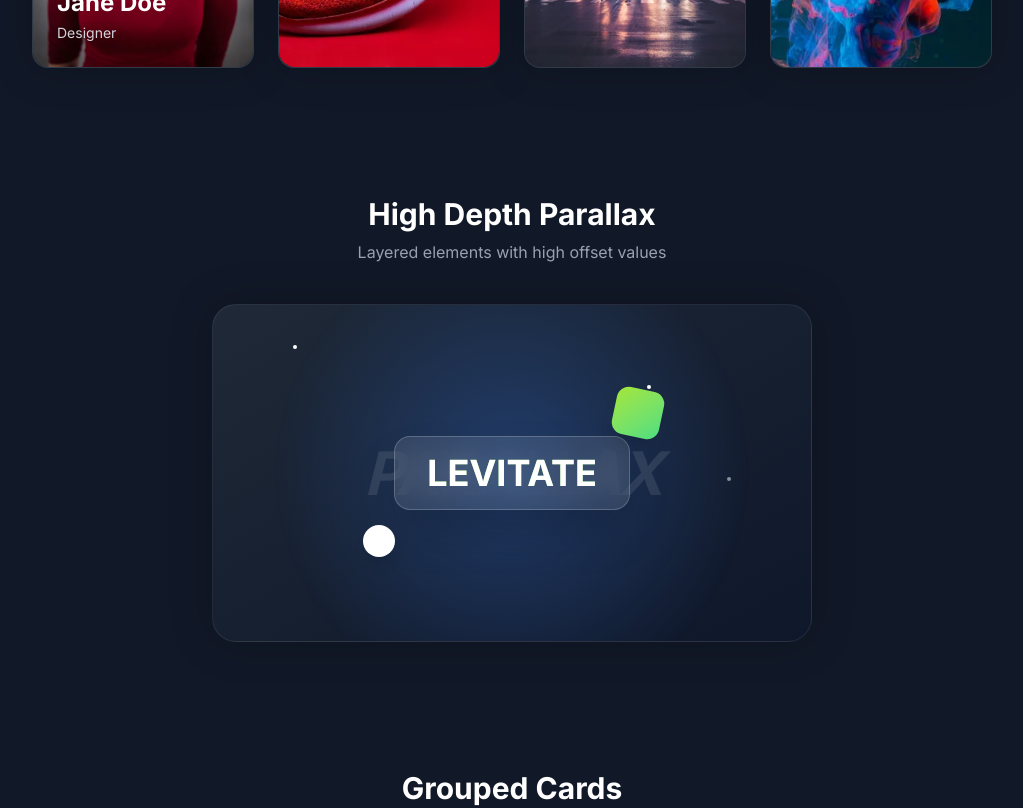
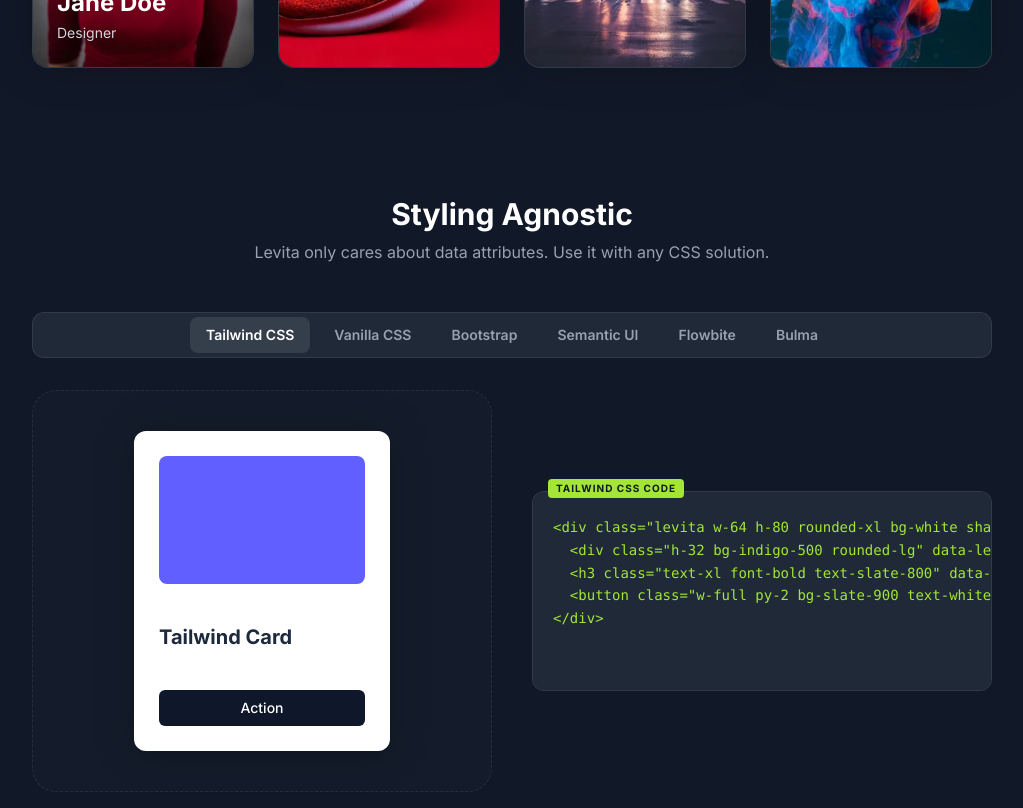
Before and after one commit to Jeromearsene/levita, a Preact app in the folder demo/: page / in a window 1280 px wide. Shown: the part 1200-2008 px from the top of the page, without its empty margins (128-1151 px from the left). Built offline with nearby package versions, Linux system fonts and the light colour scheme; no server answers.

Commit message:
feat(demo): add CSS frameworks showcase

```diff
--- a/demo/src/App.tsx
+++ b/demo/src/App.tsx
@@ -1,5 +1,6 @@
 import "levita-js/style.css";
 import { Accelerometer } from "./components/Accelerometer";
+import { CssFrameworks } from "./components/CssFrameworks";
 import { Footer } from "./components/Footer";
 import { GroupedCards } from "./components/GroupedCards";
 import { Hero } from "./components/Hero";
@@ -16,6 +17,7 @@ export function App() {
 		<>
 			<Hero />
 			<Showcase />
+			<CssFrameworks />
 			<HighDepth />
 			<GroupedCards />
 			<Playground />
--- /dev/null
+++ b/demo/src/components/CssFrameworks.tsx
@@ -0,0 +1,258 @@
+import { useState } from "preact/hooks";
+import { Tilt } from "./Tilt";
+
+/**
+ * Interface representing a CSS framework example.
+ */
+interface CssExample {
+	id: string;
+	name: string;
+	code: string;
+	render: () => JSX.Element;
+}
+
+/**
+ * Section demonstrating that Levita is agnostic to styling solutions.
+ * It showcases the library working with various popular CSS frameworks.
+ */
+export function CssFrameworks() {
+	const [activeTab, setActiveTab] = useState("tailwind");
+
+	const frameworks: CssExample[] = [
+		{
+			id: "tailwind",
+			name: "Tailwind CSS",
+			code: `<div class="levita w-64 h-80 rounded-xl bg-white shadow-lg p-6 flex flex-col justify-between">
+  <div class="h-32 bg-indigo-500 rounded-lg" data-levita-offset="20"></div>
+  <h3 class="text-xl font-bold text-slate-800" data-levita-offset="40">Tailwind Card</h3>
+  <button class="w-full py-2 bg-slate-900 text-white rounded-md text-sm font-medium">Action</button>
+</div>`,
+			render: () => (
+				<div class="w-64 h-80 rounded-xl bg-white shadow-lg p-6 flex flex-col justify-between border border-white/10">
+					<div class="h-32 bg-indigo-500 rounded-lg" data-levita-offset="20"></div>
+					<h3 class="text-xl font-bold text-slate-800" data-levita-offset="40">
+						Tailwind Card
+					</h3>
+					<button
+						type="button"
+						class="w-full py-2 bg-slate-900 text-white rounded-md text-sm font-medium pointer-events-none"
+					>
+						Action
+					</button>
+				</div>
+			),
+		},
+		{
+			id: "vanilla",
+			name: "Vanilla CSS",
+			code: `.card {
+  width: 256px; height: 320px; padding: 24px;
+  background: #1e293b; border-radius: 16px;
+  color: white; border: 1px solid #334155;
+}
+.inner {
+  height: 120px; background: #38bdf8;
+  border-radius: 8px; margin-bottom: 16px;
+}
+
+<div class="levita card">
+  <div class="inner" data-levita-offset="30"></div>
+  <h3 data-levita-offset="50">Vanilla CSS</h3>
+</div>`,
+			render: () => (
+				<div
+					style={{
+						width: "256px",
+						height: "320px",
+						padding: "24px",
+						background: "#1e293b",
+						borderRadius: "16px",
+						color: "white",
+						border: "1px solid #334155",
+					}}
+				>
+					<div
+						style={{
+							height: "128px",
+							background: "#38bdf8",
+							borderRadius: "8px",
+							marginBottom: "16px",
+						}}
+						data-levita-offset="30"
+					></div>
+					<h3 style={{ fontSize: "1.25rem", fontWeight: "bold" }} data-levita-offset="50">
+						Vanilla CSS
+					</h3>
+				</div>
+			),
+		},
+		{
+			id: "bootstrap",
+			name: "Bootstrap",
+			code: `<div class="levita card border-0 shadow-sm" style="width: 16rem;">
+  <div class="card-body">
+    <div class="bg-primary rounded mb-3" style="height: 100px;" data-levita-offset="25"></div>
+    <h5 class="card-title" data-levita-offset="45">Bootstrap Card</h5>
+    <p class="card-text text-muted small">Built with standard Bootstrap classes.</p>
+    <a href="#" class="btn btn-primary btn-sm">Explore</a>
+  </div>
+</div>`,
+			render: () => (
+				<div class="w-64 h-80 bg-white rounded-lg shadow-md p-0 flex flex-col overflow-hidden">
+					<div class="p-4 flex flex-col h-full">
+						<div class="bg-blue-600 rounded mb-3 h-24 w-full" data-levita-offset="25"></div>
+						<h5 class="text-slate-900 font-bold text-lg mb-2" data-levita-offset="45">
+							Bootstrap Card
+						</h5>
+						<p class="text-slate-500 text-xs mb-4">Built with standard Bootstrap classes.</p>
+						<div class="mt-auto">
+							<span class="inline-block px-3 py-1.5 bg-blue-600 text-white rounded text-sm font-medium">
+								Explore
+							</span>
+						</div>
+					</div>
+				</div>
+			),
+		},
+		{
+			id: "semantic",
+			name: "Semantic UI",
+			code: `<div class="levita ui card">
+  <div class="image">
+    <div class="ui placeholder segment h-32" data-levita-offset="20"></div>
+  </div>
+  <div class="content">
+    <a class="header" data-levita-offset="40">Semantic UI</a>
+    <div class="meta"><span>Library</span></div>
+  </div>
+</div>`,
+			render: () => (
+				<div class="w-64 h-80 bg-white rounded border border-slate-200 shadow-sm overflow-hidden">
+					<div class="h-40 bg-slate-100 flex items-center justify-center border-b border-slate-200">
+						<div class="w-48 h-24 bg-slate-200 rounded" data-levita-offset="20"></div>
+					</div>
+					<div class="p-4">
+						<h3 class="text-slate-900 font-bold text-lg" data-levita-offset="40">
+							Semantic UI
+						</h3>
+						<p class="text-slate-400 text-sm mt-1">Library Example</p>
+					</div>
+				</div>
+			),
+		},
+		{
+			id: "flowbite",
+			name: "Flowbite",
+			code: `<div class="levita max-w-sm p-6 bg-white border border-gray-200 rounded-lg shadow dark:bg-gray-800 dark:border-gray-700">
+    <div class="w-10 h-10 mb-3 text-gray-500" data-levita-offset="30">
+        <svg fill="currentColor" viewBox="0 0 20 20">...</svg>
+    </div>
+    <h5 class="mb-2 text-2xl font-semibold tracking-tight text-gray-900 dark:text-white" data-levita-offset="50">Need help?</h5>
+    <p class="mb-3 font-normal text-gray-500 dark:text-gray-400">Flowbite component style.</p>
+</div>`,
+			render: () => (
+				<div class="w-64 h-80 p-6 bg-slate-800 border border-slate-700 rounded-lg shadow-xl flex flex-col">
+					<div
+						class="w-12 h-12 mb-4 text-slate-400 bg-slate-700 rounded-lg flex items-center justify-center"
+						data-levita-offset="30"
+					>
+						<svg
+							class="w-6 h-6"
+							fill="currentColor"
+							viewBox="0 0 20 20"
+							xmlns="http://www.w3.org/2000/svg"
+						>
+							<title>Help Icon</title>
+							<path d="M11 3a1 1 0 10-2 0v1a1 1 0 102 0V3zM15.657 5.757a1 1 0 00-1.414-1.414l-.707.707a1 1 0 001.414 1.414l.707-.707zM18 10a1 1 0 01-1 1h-1a1 1 0 110-2h1a1 1 0 011 1zM5.05 6.464A1 1 0 106.464 5.05l-.707-.707a1 1 0 00-1.414 1.414l.707.707zM5 10a1 1 0 01-1 1H3a1 1 0 110-2h1a1 1 0 011 1zM8 16v-1a1 1 0 112 0v1a1 1 0 11-2 0zM13.536 14.95a1 1 0 011.414 0l.707.707a1 1 0 11-1.414 1.414l-.707-.707a1 1 0 010-1.414zM16.121 17.243L16.121 17.243a1 1 0 01-1.414 0l-.707-.707a1 1 0 111.414-1.414l.707.707a1 1 0 010 1.414zM4.929 16.364l.707.707a1 1 0 01-1.414 1.414l-.707-.707a1 1 0 011.414-1.414z"></path>
+						</svg>
+					</div>
+					<h5 class="mb-2 text-2xl font-bold tracking-tight text-white" data-levita-offset="50">
+						Need help?
+					</h5>
+					<p class="font-normal text-slate-400 text-sm">Flowbite component style.</p>
+				</div>
+			),
+		},
+		{
+			id: "bulma",
+			name: "Bulma",
+			code: `<div class="levita box">
+  <article class="media">
+    <div class="media-content">
+      <div class="content">
+        <p data-levita-offset="20">
+          <strong>Bulma CSS</strong> <small>@bulma</small>
+          <br>
+          Leveraging the modern flexbox-based framework.
+        </p>
+      </div>
+    </div>
+  </article>
+</div>`,
+			render: () => (
+				<div class="w-64 h-80 bg-white rounded-md shadow p-6 flex flex-col border border-slate-200">
+					<div class="flex gap-4">
+						<div class="w-12 h-12 rounded bg-teal-500 shrink-0" data-levita-offset="30"></div>
+						<div class="flex flex-col gap-1">
+							<div class="h-4 w-24 bg-slate-200 rounded" data-levita-offset="10"></div>
+							<div class="h-3 w-16 bg-slate-100 rounded" data-levita-offset="10"></div>
+						</div>
+					</div>
+					<div class="mt-6 flex flex-col gap-3">
+						<div class="h-3 w-full bg-slate-100 rounded" data-levita-offset="20"></div>
+						<div class="h-3 w-full bg-slate-100 rounded" data-levita-offset="20"></div>
+						<div class="h-3 w-2/3 bg-slate-100 rounded" data-levita-offset="20"></div>
+					</div>
+					<div class="mt-auto h-10 w-full border-t border-slate-100 flex items-center pt-2">
+						<p class="text-teal-500 font-bold text-xs">@bulma</p>
+					</div>
+				</div>
+			),
+		},
+	];
+
+	const currentFramework = frameworks.find((f) => f.id === activeTab) || frameworks[0];
+
+	return (
+		<section id="styling" class="max-w-5xl mx-auto px-8 py-16">
+			<div class="text-center mb-12">
+				<h2 class="text-3xl font-bold mb-2">Styling Agnostic</h2>
+				<p class="text-gray-400">
+					Levita only cares about data attributes. Use it with any CSS solution.
+				</p>
+			</div>
+
+			<div class="flex flex-col gap-8">
+				<div class="flex flex-wrap justify-center gap-2 p-1 bg-surface border border-border rounded-xl">
+					{frameworks.map((f) => (
+						<button
+							key={f.id}
+							type="button"
+							class={`px-4 py-2 text-sm font-semibold rounded-lg transition ${activeTab === f.id ? "bg-white/10 text-white" : "text-gray-400 hover:text-white"}`}
+							onClick={() => setActiveTab(f.id)}
+						>
+							{f.name}
+						</button>
+					))}
+				</div>
+
+				<div class="grid grid-cols-1 lg:grid-cols-2 gap-10 items-center">
+					<div class="flex justify-center py-10 bg-surface/30 rounded-3xl border border-dashed border-border">
+						<Tilt options={{ glare: true, shadow: true }} class="cursor-pointer">
+							{currentFramework.render()}
+						</Tilt>
+					</div>
+
+					<div class="relative group">
+						<div class="absolute -top-3 left-4 px-2 py-0.5 bg-accent text-bg text-[10px] font-bold uppercase tracking-widest rounded">
+							{currentFramework.name} Code
+						</div>
+						<pre class="bg-surface border border-border rounded-xl px-5 py-6 font-mono text-sm text-accent leading-relaxed overflow-x-auto min-h-[200px]">
+							<code>{currentFramework.code}</code>
+						</pre>
+					</div>
+				</div>
+			</div>
+		</section>
+	);
+}
```
Also changed, not shown: 1 other file (tests, documents, lock files or other folders).
